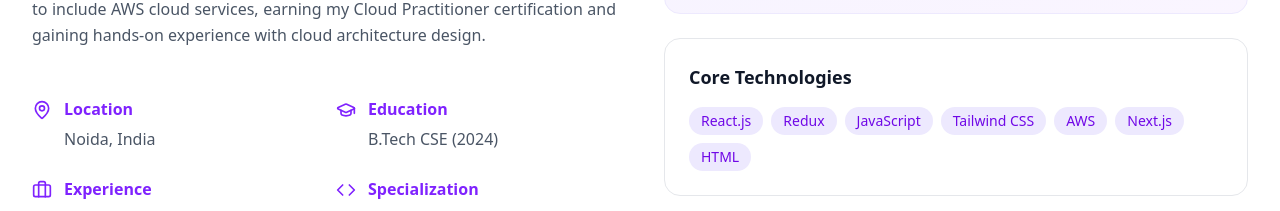
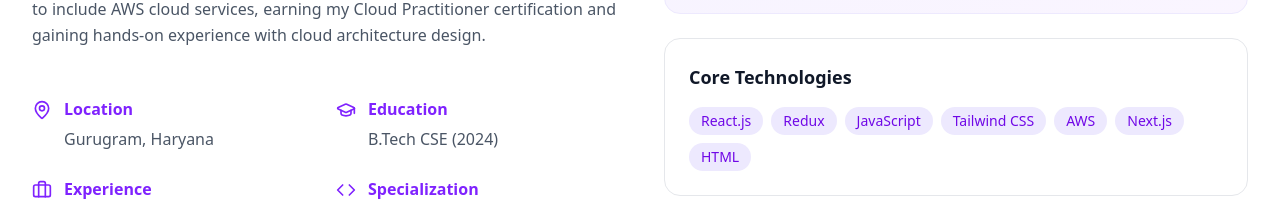
Before and after one commit to rajivsharma25/Rajiv-Portfolio, a Next.js app: page / in a window 1280 px wide. Shown: the part 1256-1467 px from the top of the page. Built offline with nearby package versions, Linux system fonts and the light colour scheme.

Commit message:
feat: Updated About section component and upload latest resume PDF

```diff
--- a/components/About.js
+++ b/components/About.js
@@ -49,7 +49,7 @@ export default function About() {
                     Location
                   </h4>
                   <p className="text-gray-600 dark:text-gray-300">
-                    Noida, India
+                    Gurugram, Haryana
                   </p>
                 </div>
               </div>
```
Also changed, not shown: 1 other file (tests, documents, lock files or other folders).
